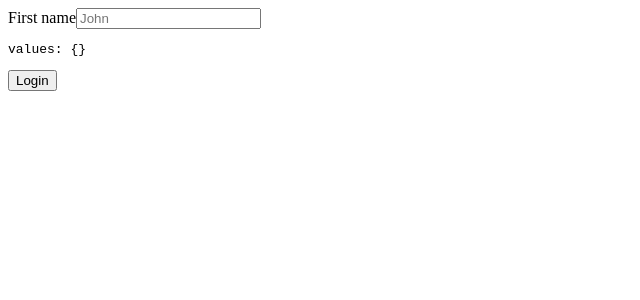
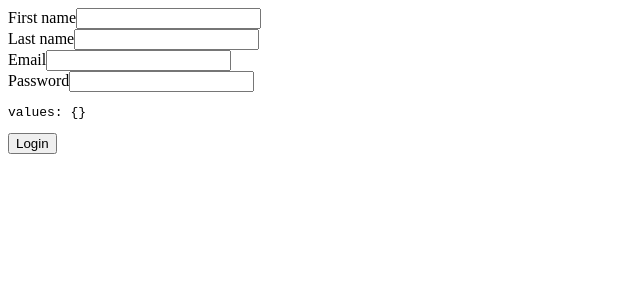
Before and after one commit to limjazel/55knots-form, a Vue app: page / in a window 1280 px wide. Shown: the top 300 px of the page, without its empty margins (0-640 px from the left). Built offline with nearby package versions, Linux system fonts and the light colour scheme.

Commit message:
Add other required inputs

```diff
--- a/src/components/FormInput.vue
+++ b/src/components/FormInput.vue
@@ -7,6 +7,7 @@ const props = defineProps({
   autocomplete: String,
   placeholder: String,
   modelValue: String,
+  error: Boolean,
 })
 
 console.log(props)
@@ -14,13 +15,17 @@ console.log(props)
 
 <template>
   <input
-    :id="props.id"
-    :type="props.type"
+    v-bind="$attrs"
     :value="modelValue"
     @input="$emit('update:modelValue', $event.target.value)"
     @blur="$emit('blur')"
-    :autocomplete="props.autocomplete"
-    :placeholder="props.placeholder"
+    :class="{ 'red': props.error }"
     class="c-form-input [ border rounded px-3 py-2 ]"
   />
 </template>
+
+<style>
+.red {
+  background-color: red;
+}
+</style>
--- a/src/views/LoginView.vue
+++ b/src/views/LoginView.vue
@@ -3,35 +3,79 @@ import FormInput from "../components/FormInput.vue"
 import { useForm } from "vee-validate"
 import * as yup from "yup"
 
-const { values, errors, defineInputBinds } = useForm({
+const { handleSubmit, values, errors, defineInputBinds } = useForm({
   validationSchema: yup.object({
+    firstName: yup.string().required("Your first name is required"),
+    lastName: yup.string().required("Your last name is required"),
     email: yup.string().email().required(),
+    password: yup.string().min(8).required("A password is required"),
   }),
 })
 
-const email = defineInputBinds("email", {
-  validateOnValueUpdate: false,
+const firstName = defineInputBinds("firstName")
+const lastName = defineInputBinds("lastName")
+const email = defineInputBinds("email")
+const password = defineInputBinds("password")
+
+const onSubmit = handleSubmit((values) => {
+  alert(JSON.stringify(values, null, 2))
 })
-
-function handleSubmit() {
-  console.error("submit!")
-}
 </script>
 
 <template>
   <main>
-    <form @submit.prevent="handleSubmit">
+    <form @submit.prevent="onSubmit">
+      <div>
         <label for="first-name">First name</label>
         <FormInput
-        v-bind="email"
+          v-bind="firstName"
           id="first-name"
           type="text"
           placeholder="John"
           autocomplete="off"
-        class="border"
+        />
+
+        <span>{{ errors.firstName }}</span>
+      </div>
+
+      <div>
+        <label for="last-name">Last name</label>
+        <FormInput
+          v-bind="lastName"
+          id="last-name"
+          type="text"
+          placeholder="Doe"
+          autocomplete="off"
+        />
+
+        <span>{{ errors.lastName }}</span>
+      </div>
+
+      <div>
+        <label for="last-name">Email</label>
+        <FormInput
+          v-bind="email"
+          id="email"
+          type="text"
+          placeholder="johndoe@gmail.com"
+          autocomplete="off"
         />
 
         <span>{{ errors.email }}</span>
+      </div>
+
+      <div>
+        <label for="last-name">Password</label>
+        <FormInput
+          v-bind="password"
+          id="password"
+          type="password"
+          placeholder="*********"
+          autocomplete="off"
+        />
+
+        <span>{{ errors.password }}</span>
+      </div>
 
       <pre>values: {{ values }}</pre>
 
```
Lines whose indentation alone changed are shown as unchanged.
